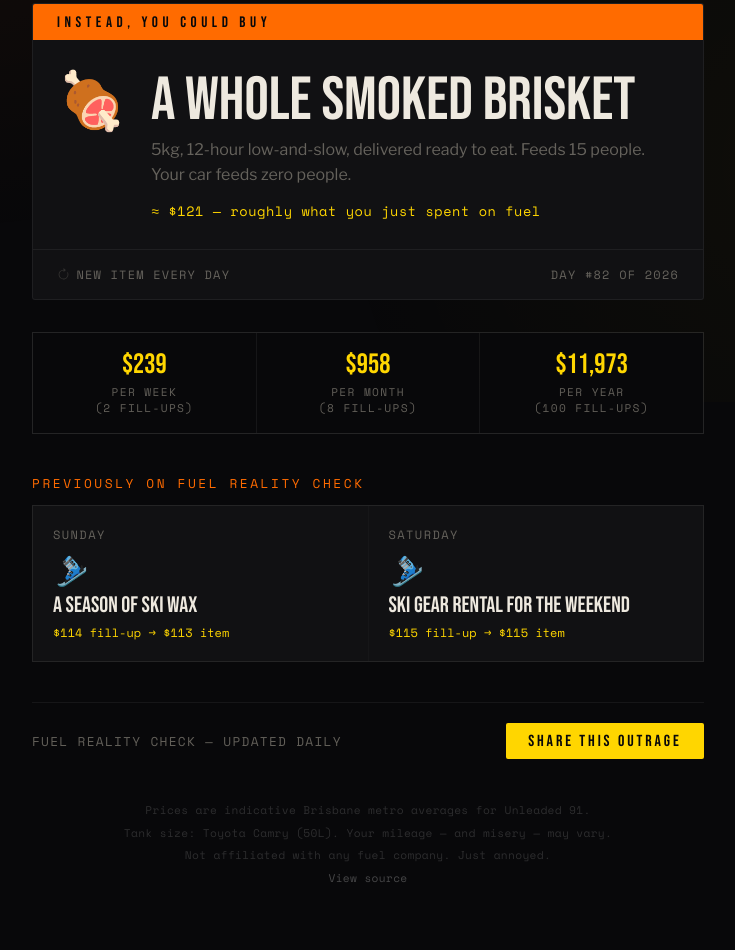
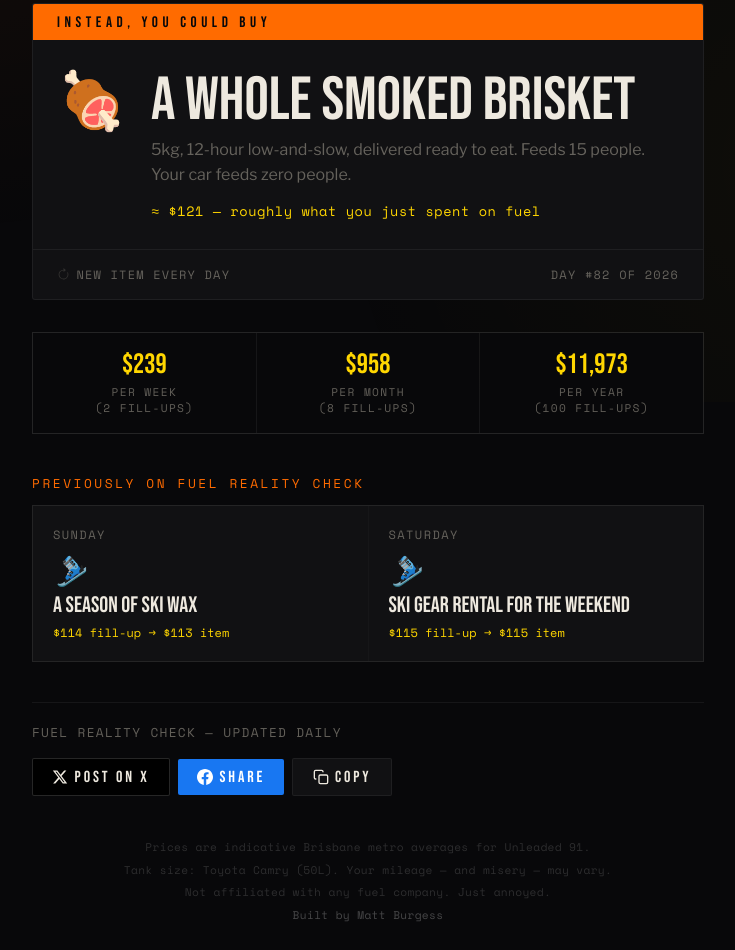
Before and after one commit to MBurgo/fuel-reality-check, a plain HTML site: page index.html in a window 1280 px wide. Shown: the part 398-1348 px from the top of the page, without its empty margins (272-1007 px from the left). Before the commit the page ends 1311 px from the top, so only its background shows below. Drawn offline with nearby package versions, Linux system fonts and the light colour scheme; no server answers.

Commit message:
Social share buttons, better share copy

```diff
--- a/index.html
+++ b/index.html
@@ -315,6 +315,13 @@
     color: var(--white-dim);
   }
 
+  .share-buttons {
+    display: flex;
+    gap: 0.5rem;
+    align-items: center;
+    flex-wrap: wrap;
+  }
+
   .share-btn {
     font-family: 'Bebas Neue', sans-serif;
     font-size: 1rem;
@@ -322,10 +329,14 @@
     background: var(--yellow);
     color: var(--black);
     border: none;
-    padding: 0.55rem 1.4rem;
+    padding: 0.55rem 1.2rem;
     cursor: pointer;
     transition: all 0.15s ease;
     border-radius: 2px;
+    text-decoration: none;
+    display: inline-flex;
+    align-items: center;
+    gap: 0.4rem;
   }
 
   .share-btn:hover {
@@ -334,6 +345,17 @@
   }
 
   .share-btn:active { transform: scale(0.97); }
+
+  .share-btn.x { background: #000; color: var(--white); border: 1px solid rgba(255,255,255,0.15); }
+  .share-btn.x:hover { background: #1a1a1a; border-color: rgba(255,255,255,0.3); }
+
+  .share-btn.fb { background: #1877F2; color: #fff; }
+  .share-btn.fb:hover { background: #0d65d9; }
+
+  .share-btn.copy { background: var(--surface); color: var(--white); border: 1px solid var(--border); }
+  .share-btn.copy:hover { background: var(--surface-2); border-color: rgba(255,255,255,0.15); }
+
+  .share-btn svg { width: 16px; height: 16px; flex-shrink: 0; }
 
   /* ── Footer ── */
   .footer {
@@ -488,7 +510,20 @@
   <!-- Share -->
   <div class="share-bar">
     <div class="tagline">Fuel reality check — updated daily</div>
-    <button class="share-btn" id="shareBtn" onclick="doShare()">SHARE THIS OUTRAGE</button>
+    <div class="share-buttons">
+      <a class="share-btn x" id="shareX" href="#" target="_blank" rel="noopener">
+        <svg viewBox="0 0 24 24" fill="currentColor"><path d="M18.244 2.25h3.308l-7.227 8.26 8.502 11.24H16.17l-5.214-6.817L4.99 21.75H1.68l7.73-8.835L1.254 2.25H8.08l4.713 6.231zm-1.161 17.52h1.833L7.084 4.126H5.117z"/></svg>
+        POST ON X
+      </a>
+      <a class="share-btn fb" id="shareFB" href="#" target="_blank" rel="noopener">
+        <svg viewBox="0 0 24 24" fill="currentColor"><path d="M24 12.073c0-6.627-5.373-12-12-12s-12 5.373-12 12c0 5.99 4.388 10.954 10.125 11.854v-8.385H7.078v-3.47h3.047V9.43c0-3.007 1.792-4.669 4.533-4.669 1.312 0 2.686.235 2.686.235v2.953H15.83c-1.491 0-1.956.925-1.956 1.874v2.25h3.328l-.532 3.47h-2.796v8.385C19.612 23.027 24 18.062 24 12.073z"/></svg>
+        SHARE
+      </a>
+      <button class="share-btn copy" id="shareCopy" onclick="copyShare()">
+        <svg viewBox="0 0 24 24" fill="none" stroke="currentColor" stroke-width="2"><rect x="9" y="9" width="13" height="13" rx="2" ry="2"/><path d="M5 15H4a2 2 0 0 1-2-2V4a2 2 0 0 1 2-2h9a2 2 0 0 1 2 2v1"/></svg>
+        COPY
+      </button>
+    </div>
   </div>
 
   <!-- Footer -->
@@ -496,7 +531,7 @@
     Prices are indicative Brisbane metro averages for Unleaded 91.<br>
     Tank size: Toyota Camry (50L). Your mileage — and misery — may vary.<br>
     Not affiliated with any fuel company. Just annoyed.<br>
-    <a href="https://github.com/YOUR_HANDLE/fuel-reality-check">View source</a>
+    <a href="https://mattb.com.au">Built by Matt Burgess</a>
   </footer>
 
 </div>
@@ -873,21 +908,60 @@ async function init() {
 
 }
 
-function doShare() {
+function getShareText() {
   const name = $('todayName').textContent;
   const price = $('heroPrice').textContent;
-  const txt = `Today it costs ${price} to fill a Toyota Camry.\n\nInstead, I could've bought: ${name}. 🤦⛽\n\n#FuelRealityCheck`;
+  const fillCost = price.replace(/[^0-9.]/g, '');
 
-  if (navigator.share) {
-    navigator.share({ title: 'Fuel Reality Check', text: txt, url: location.href }).catch(() => {});
-  } else {
-    navigator.clipboard.writeText(txt + '\n' + location.href).then(() => {
-      const btn = $('shareBtn');
-      btn.textContent = 'COPIED!';
-      setTimeout(() => btn.textContent = 'SHARE THIS OUTRAGE', 2000);
-    });
+  // Rotate between a few share formats for variety
+  const doy = getDayOfYear(new Date());
+  const variants = [
+    `${price} to fill a Toyota Camry today.\n\nFor that money I could've bought ${name.toLowerCase()}.\n\nThis country is cooked. ⛽🔥`,
+    `Filled up the car today. ${price}.\n\nYou know what else costs that? ${name}.\n\nLet that sink in. ⛽`,
+    `POV: You spend ${price} on fuel and realise you could've had ${name.toLowerCase()} instead.\n\nEvery. Single. Week. ⛽💸`,
+    `${price}. That's what it costs to fill a Camry right now.\n\nOr… you could buy ${name.toLowerCase()}.\n\nChoose your fighter. ⛽`,
+  ];
+  return variants[doy % variants.length];
+}
+
+function getShareUrl() {
+  return window.location.origin + window.location.pathname;
+}
+
+function updateShareLinks() {
+  const text = getShareText();
+  const url = getShareUrl();
+
+  const xLink = $('shareX');
+  const fbLink = $('shareFB');
+
+  if (xLink) {
+    const xUrl = `https://x.com/intent/tweet?text=${encodeURIComponent(text)}&url=${encodeURIComponent(url)}`;
+    xLink.href = xUrl;
+  }
+
+  if (fbLink) {
+    const fbUrl = `https://www.facebook.com/sharer/sharer.php?u=${encodeURIComponent(url)}&quote=${encodeURIComponent(text)}`;
+    fbLink.href = fbUrl;
   }
 }
+
+function copyShare() {
+  const text = getShareText() + '\n\n' + getShareUrl();
+  navigator.clipboard.writeText(text).then(() => {
+    const btn = $('shareCopy');
+    const original = btn.innerHTML;
+    btn.innerHTML = '<svg viewBox="0 0 24 24" fill="none" stroke="currentColor" stroke-width="2"><polyline points="20 6 9 17 4 12"/></svg> COPIED!';
+    setTimeout(() => btn.innerHTML = original, 2000);
+  });
+}
+
+// Update share links after data loads
+const _origInit = init;
+init = async function() {
+  await _origInit();
+  updateShareLinks();
+};
 
 init();
 </script>
```
